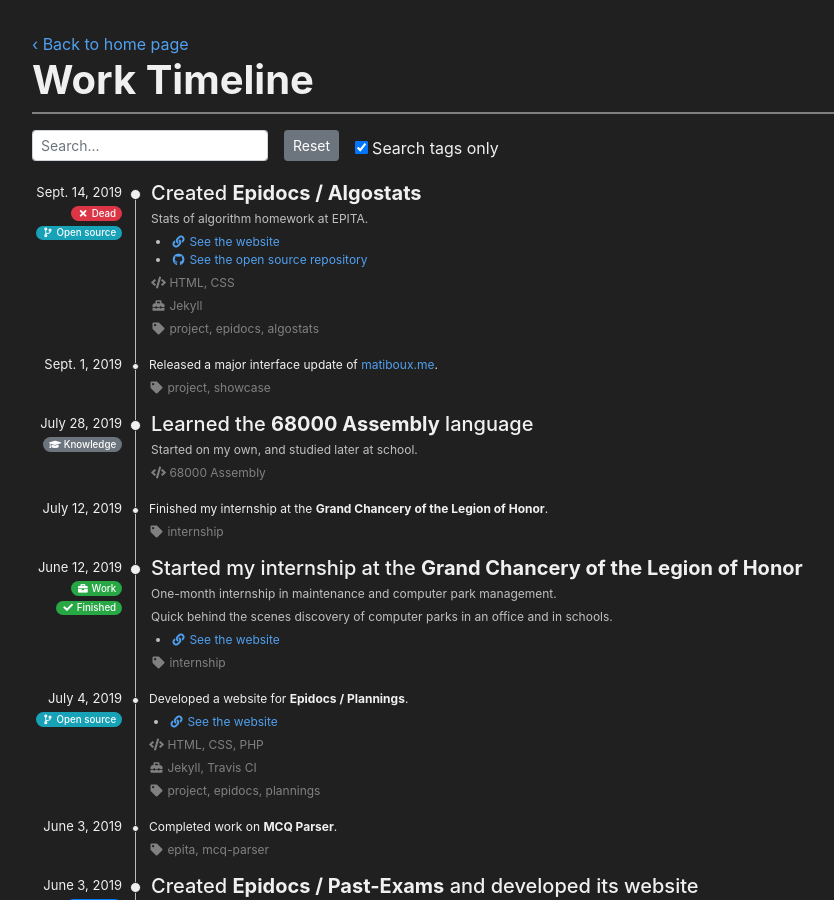
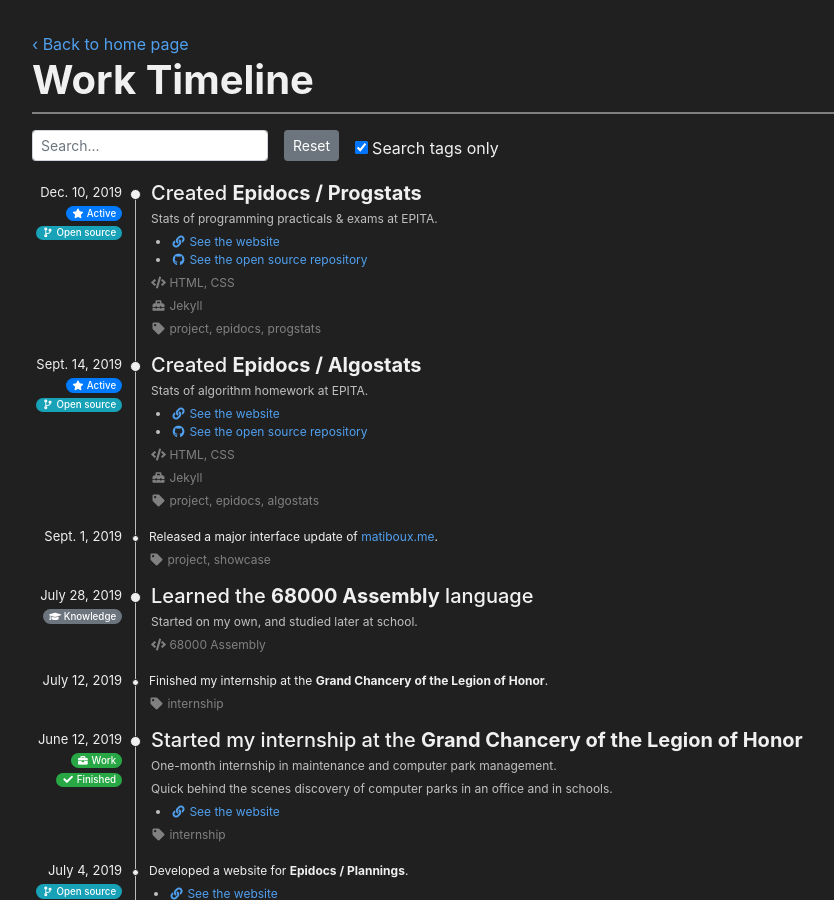
Before and after one commit to matiboux/matiboux.me, a Jekyll site: the page built from timeline.html, in a window 1280 px wide and 900 px high. Shown: the whole window, without its empty margins (53-887 px from the left). Built offline with Jekyll 4.4.1, drawn with Linux system fonts in a browser that asks for light colours; nearby versions of some CDN libraries.

Commit message:
Added "Created Epidocs / Progstats"

```diff
--- a/_data/timeline.yml
+++ b/_data/timeline.yml
@@ -13,6 +13,20 @@
 
 
 
+- title: Created <b>Epidocs / Progstats</b>
+  description: Stats of programming practicals & exams at EPITA.
+  links:
+  - title: <i class="fas fa-link fa-fw"></i> See the website
+    href: https://progstats.epidocs.eu/
+  - title: <i class="fab fa-github fa-fw"></i> See the open source repository
+    href: https://github.com/Epidocs/Progstats
+  date: Dec. 10, 2019
+  status: active
+  opensource: true
+  languages: [HTML, CSS]
+  tools: [Jekyll]
+  tags: [project, epidocs, progstats]
+
 - title: Created <b>Epidocs / Algostats</b>
   description: Stats of algorithm homework at EPITA.
   links:
@@ -21,7 +35,7 @@
   - title: <i class="fab fa-github fa-fw"></i> See the open source repository
     href: https://github.com/Epidocs/Algostats
   date: Sept. 14, 2019
-  status: dead
+  status: active
   opensource: true
   languages: [HTML, CSS]
   tools: [Jekyll]
```
